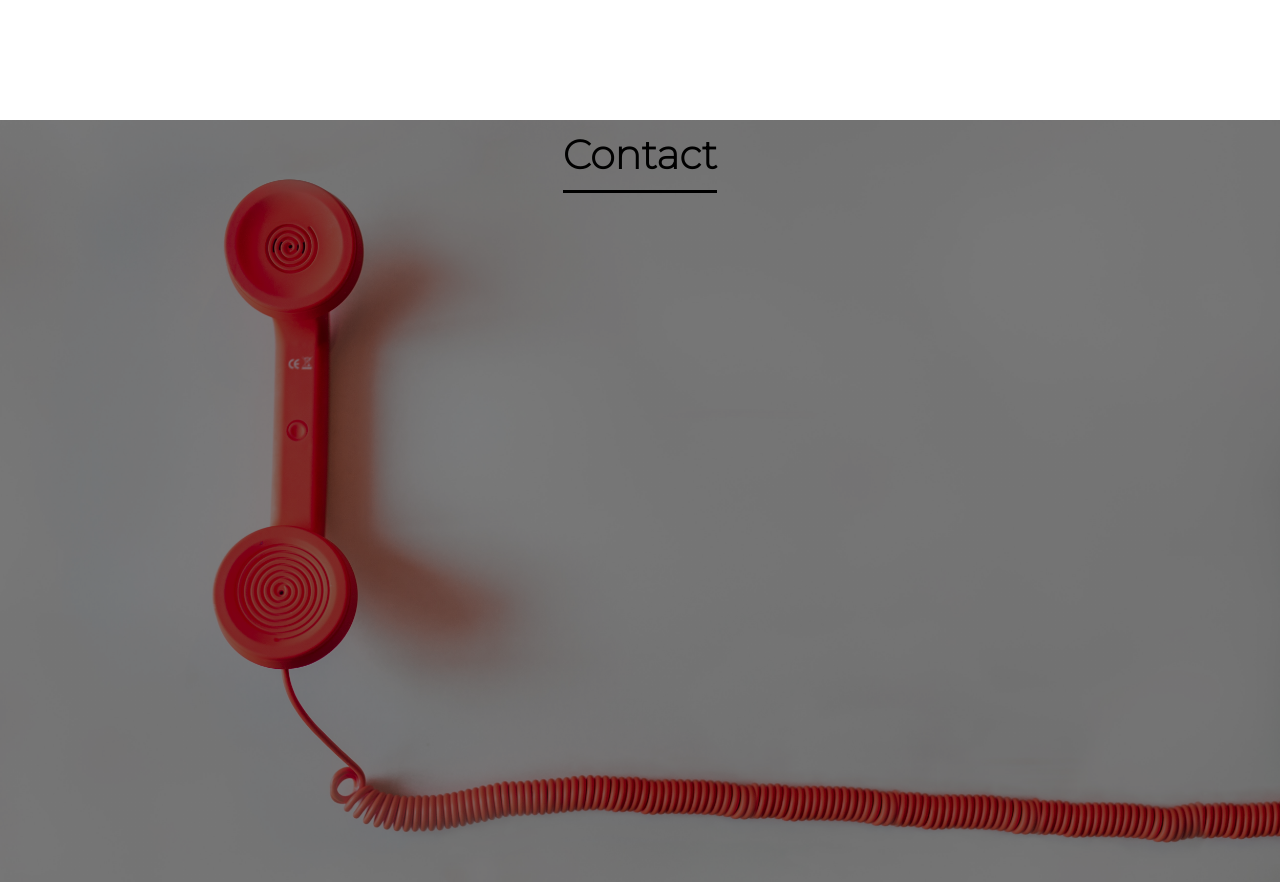
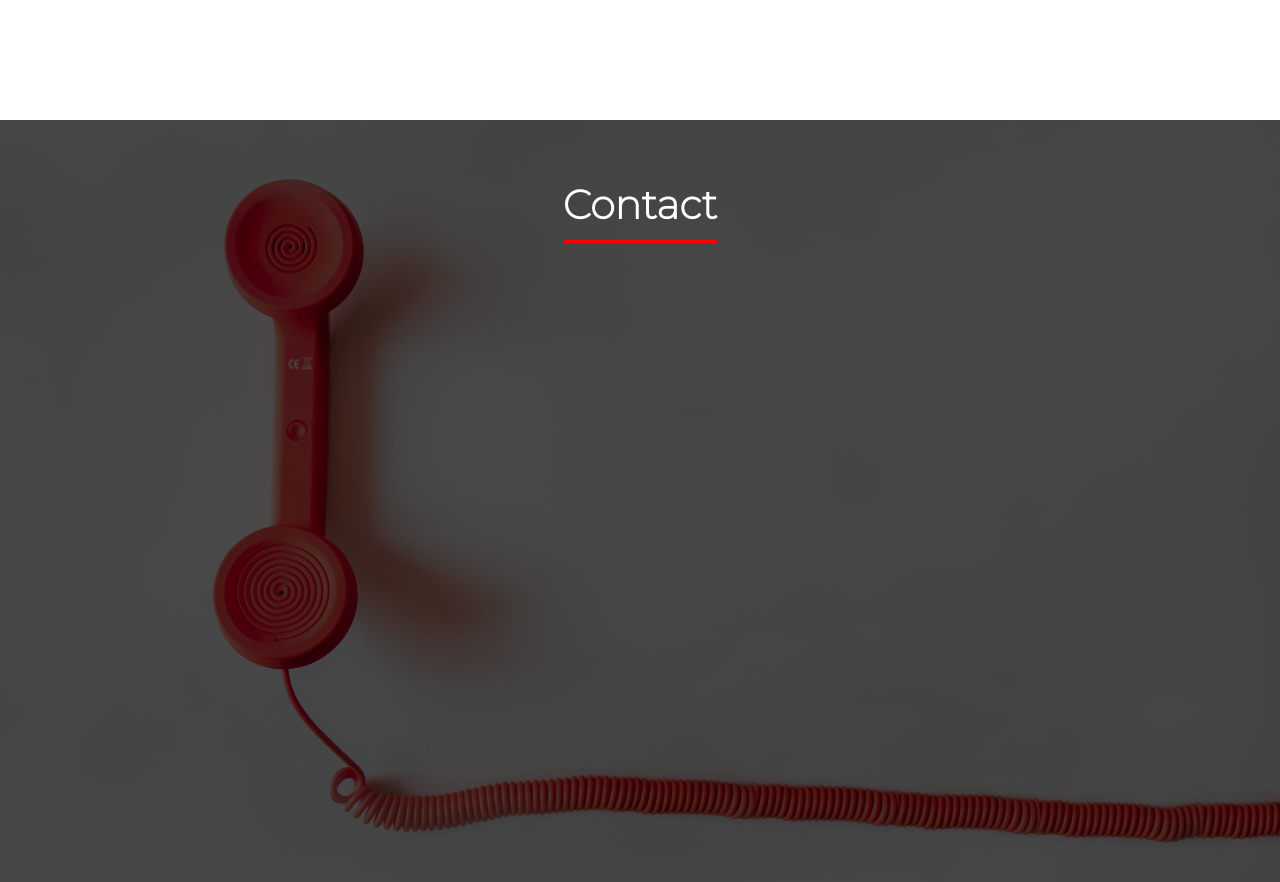
Before and after one commit to ChaitanyaUppalapati/susstains, a plain HTML site: page index.html in a window 1280 px wide. Shown: the part 8100-8982 px from the top of the page. Drawn offline with Linux system fonts and the light colour scheme.

Commit message:
Update style.css

```diff
--- a/style.css
+++ b/style.css
@@ -202,7 +202,6 @@ h2{
     line-height: 30px;
 }
 .person-cards{
-    border: 1px solid black;
     border-radius: 10px;
     padding: 20px;
     width: 300px;
@@ -211,20 +210,20 @@ h2{
     display: flex;
     flex-direction: column;
     justify-content: center;
-    align-items: center;
-}
-.person-cards:hover{
-    box-shadow: 8px 16px 32px black;
-    width: 310px;
-    height: 510px;
 }
 .desc{
     width: 250px;
 }
 #contact{
-    background-image: linear-gradient(rgba(0,0,0,0.5),rgba(0,0,0,0.5)),url(images/contact.jpg);
+    background-image: linear-gradient(rgba(0,0,0,0.7),rgba(0,0,0,0.7)),url(images/contact.jpg);
     background-size: cover;
     background-attachment: fixed;
+    background-repeat: no-repeat;
     background-position: center;
     height: 100vh;
 }
+#contact h2{
+    color: #FFF;
+    border-bottom: 3px solid red;
+    padding-top: 50px;
+}
```
